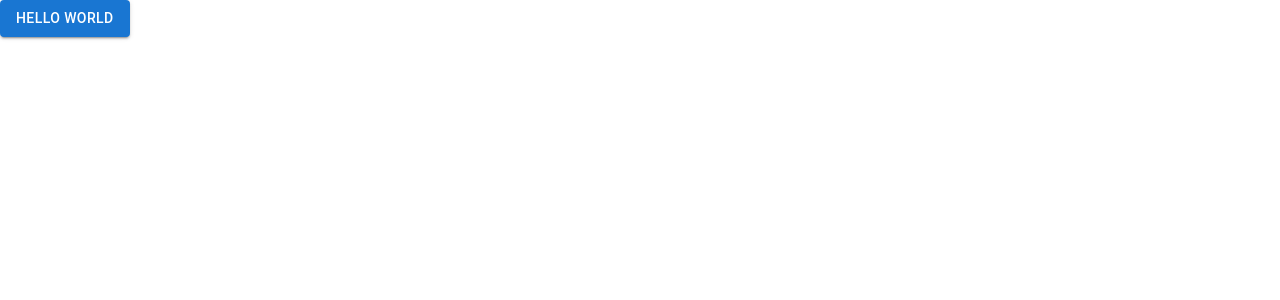
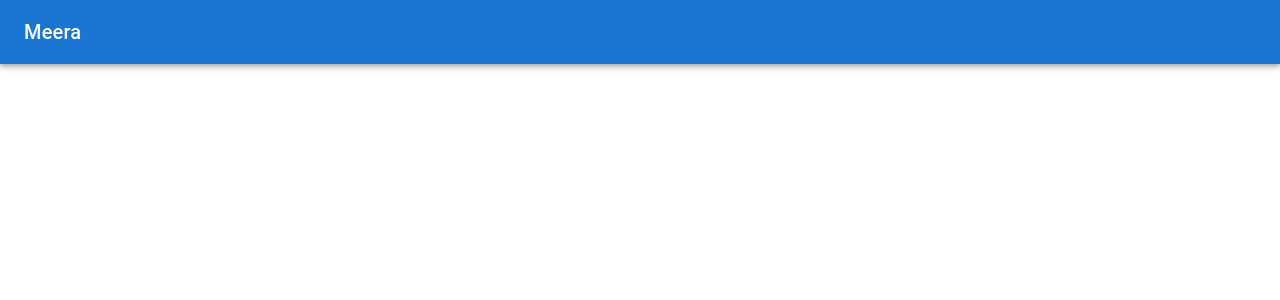
Before and after one commit to khalidamairi3/Portfolio_react, a React (Create React App) app: page / in a window 1280 px wide. Shown: the top 300 px of the page. Built offline with nearby package versions, Linux system fonts and the light colour scheme.

Commit message:
header with name completed

```diff
--- a/src/App.js
+++ b/src/App.js
@@ -1,12 +1,13 @@
 
 
 import * as React from 'react';
+import Header from './components/Header';
 import Button from '@mui/material/Button';
 
 export default function App() {
   return (
     <div>
-      <Button variant="contained">Hello World</Button>
+      <Header />
     </div>
   );
 }
--- a/src/components/Header.js
+++ b/src/components/Header.js
@@ -0,0 +1,18 @@
+import React from "react";
+import { AppBar, Toolbar, Typography } from "@mui/material";
+
+
+const Header = () => {
+    return (
+
+        <AppBar position="stitc">
+            <Toolbar><Typography variant="h6">
+                Meera
+            </Typography></Toolbar>
+        </AppBar>
+
+    );
+}
+
+
+export default Header;
```
